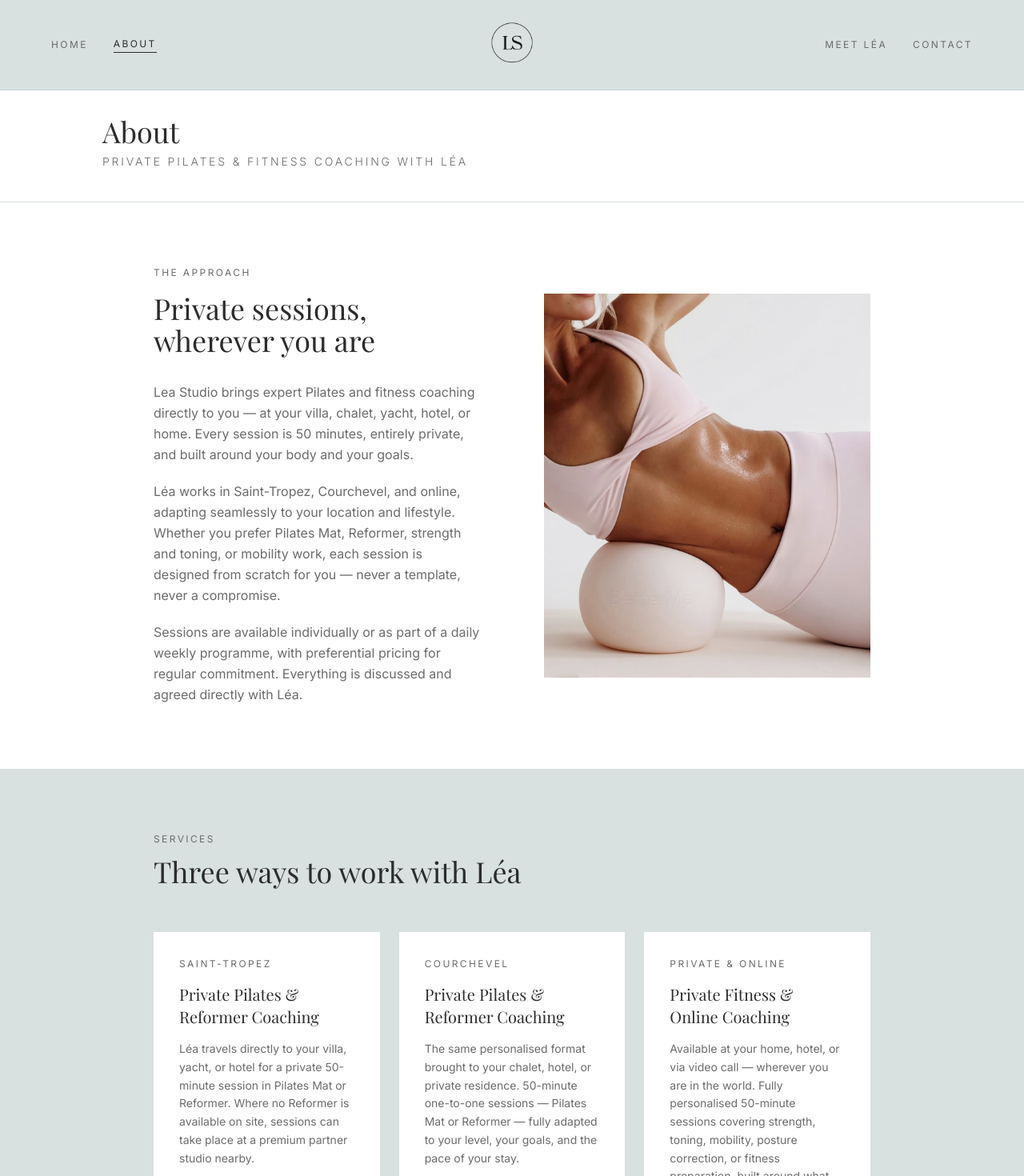
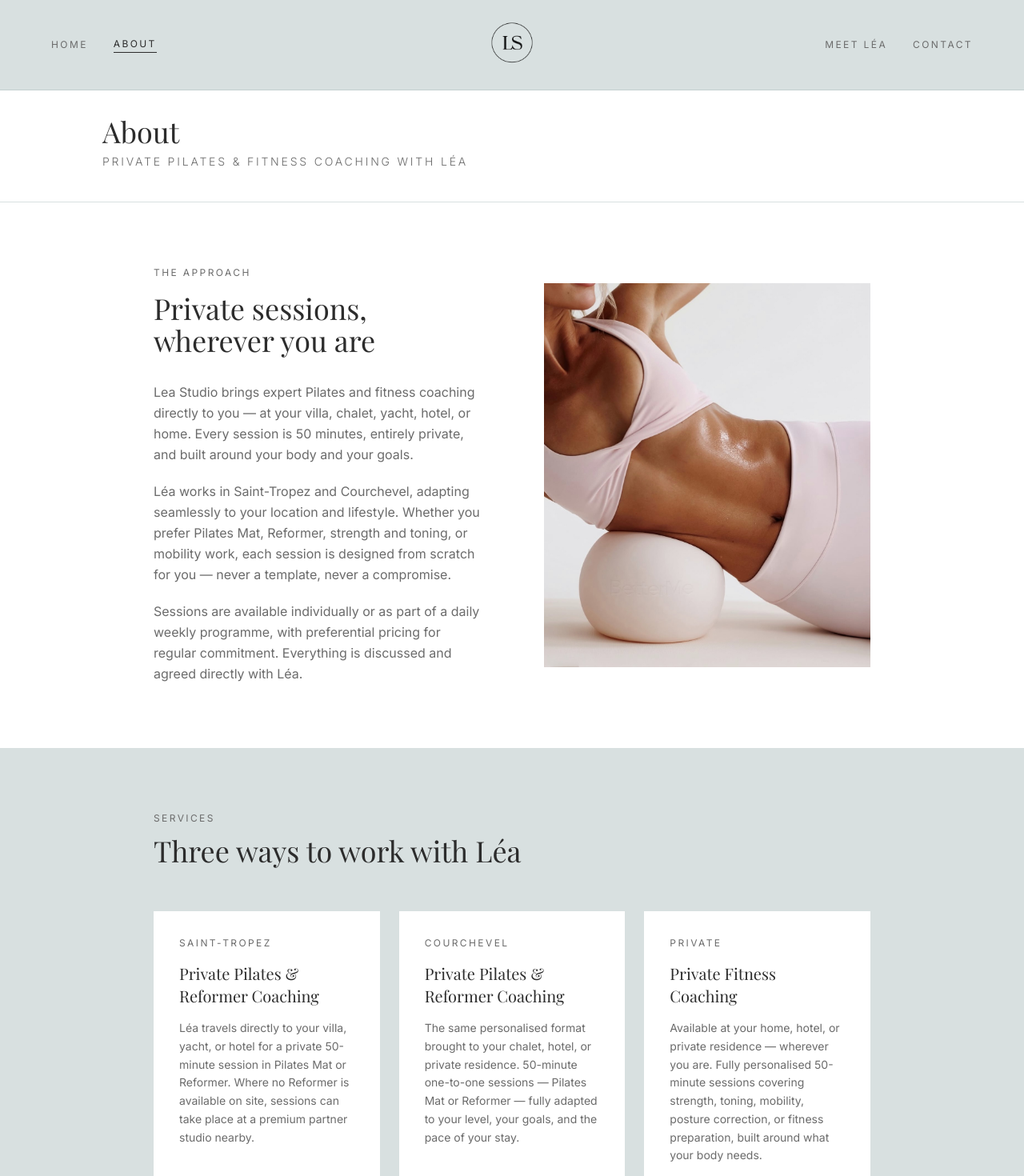
Before and after one commit to ItsRafeee/leastudio, a Next.js app: page /about in a window 1280 px wide. Shown: the top 1470 px of the page at 80% size. Built offline with nearby package versions, Linux system fonts and the light colour scheme; a web font is replaced by a local one.

Commit message:
remove all online references — in-person only (Saint-Tropez & Courchevel)

```diff
--- a/app/about/page.tsx
+++ b/app/about/page.tsx
@@ -19,10 +19,10 @@ const services = [
     pricing: "€120 / session — or €95 / session on a daily weekly programme",
   },
   {
-    location: "Private & Online",
-    title: "Private Fitness & Online Coaching",
+    location: "Private",
+    title: "Private Fitness Coaching",
     description:
-      "Available at your home, hotel, or via video call — wherever you are in the world. Fully personalised 50-minute sessions covering strength, toning, mobility, posture correction, or fitness preparation, built around what your body needs.",
+      "Available at your home, hotel, or private residence — wherever you are. Fully personalised 50-minute sessions covering strength, toning, mobility, posture correction, or fitness preparation, built around what your body needs.",
     pricing: "€120 / session — or €95 / session on a daily weekly programme",
   },
 ];
@@ -93,7 +93,7 @@ export default function AboutPage() {
                   entirely private, and built around your body and your goals.
                 </p>
                 <p>
-                  Léa works in Saint-Tropez, Courchevel, and online, adapting seamlessly
+                  Léa works in Saint-Tropez and Courchevel, adapting seamlessly
                   to your location and lifestyle. Whether you prefer Pilates Mat, Reformer,
                   strength and toning, or mobility work, each session is designed from scratch
                   for you — never a template, never a compromise.
--- a/app/contact/page.tsx
+++ b/app/contact/page.tsx
@@ -73,8 +73,7 @@ export default function ContactPage() {
               </div>
 
               <p className="text-xs text-warm-grey mt-8 leading-relaxed">
-                Léa typically responds within 24 hours. Sessions take place online —
-                no need to be based locally.
+                Léa typically responds within 24 hours. Sessions take place in Saint-Tropez and Courchevel — at your villa, chalet, yacht, or hotel.
               </p>
             </div>
           </div>
--- a/app/layout.tsx
+++ b/app/layout.tsx
@@ -4,9 +4,9 @@ import Nav from "@/components/Nav";
 import Footer from "@/components/Footer";
 
 export const metadata: Metadata = {
-  title: "Lea Studio — Online 1-to-1 Pilates Coaching",
+  title: "Lea Studio — Private Pilates & Fitness Coaching",
   description:
-    "Personal online Pilates coaching with Léa. Weekly 1-to-1 sessions tailored to your body, your pace, your goals.",
+    "Private Pilates & fitness coaching with Léa. 1-to-1 sessions in Saint-Tropez and Courchevel — tailored to your body and your goals.",
   icons: {
     icon: [
       { url: "/favicon_io/favicon.ico" },
--- a/app/page.tsx
+++ b/app/page.tsx
@@ -35,8 +35,8 @@ export default function Home() {
       <section className="w-full bg-sage py-14 px-8 md:px-16">
         <div className="max-w-2xl mx-auto text-center">
           <p className="text-warm-grey text-base md:text-lg font-light leading-relaxed mb-8">
-            Personal online Pilates coaching with Léa — 1-to-1 weekly sessions
-            designed around your body, your schedule, and your goals.
+            Private Pilates & fitness coaching with Léa — 1-to-1 sessions
+            designed around your body, your lifestyle, and your goals.
           </p>
           <div className="flex flex-col sm:flex-row justify-center gap-4">
             <Link
--- a/components/Footer.tsx
+++ b/components/Footer.tsx
@@ -16,7 +16,7 @@ export default function Footer() {
             className="object-contain object-left"
           />
           <p className="text-xs text-warm-grey leading-relaxed">
-            Online 1-to-1 Pilates coaching, wherever you are.
+            Private Pilates & fitness coaching — Saint-Tropez & Courchevel.
           </p>
         </div>
 
```
